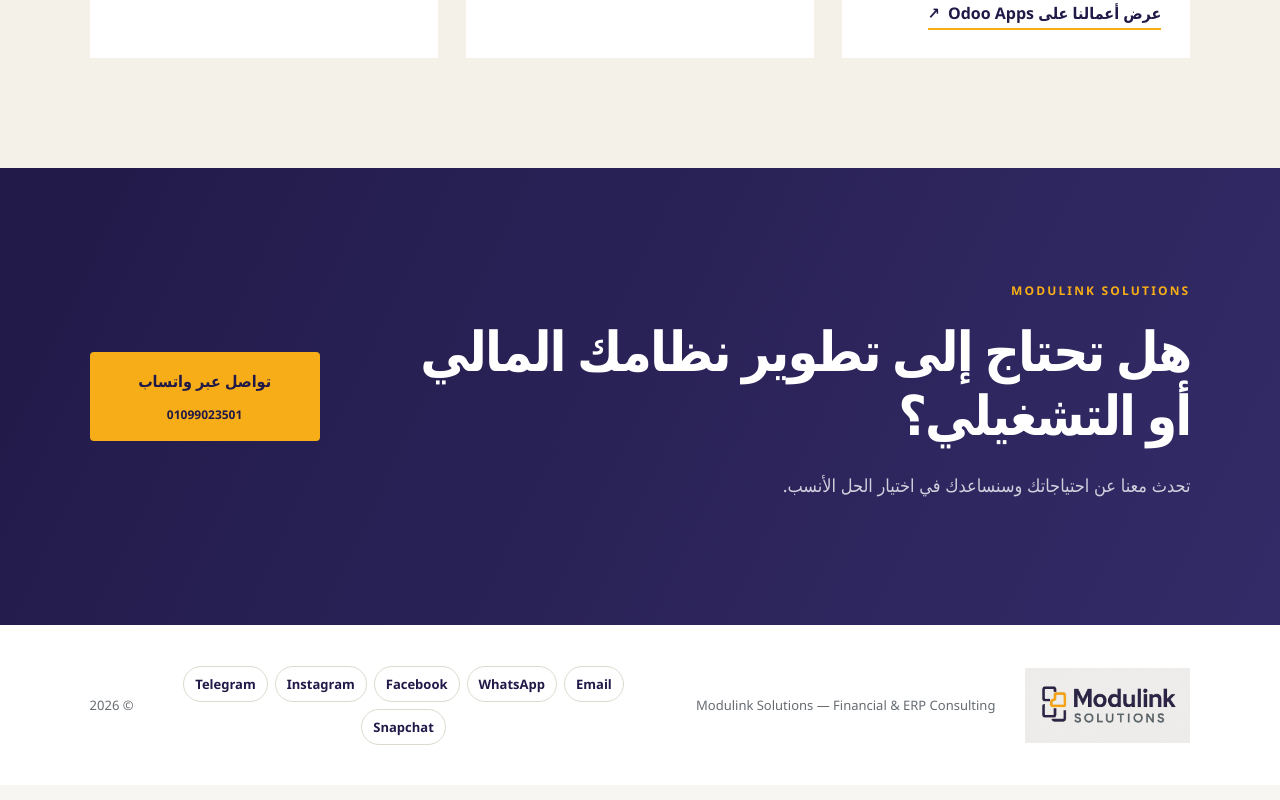
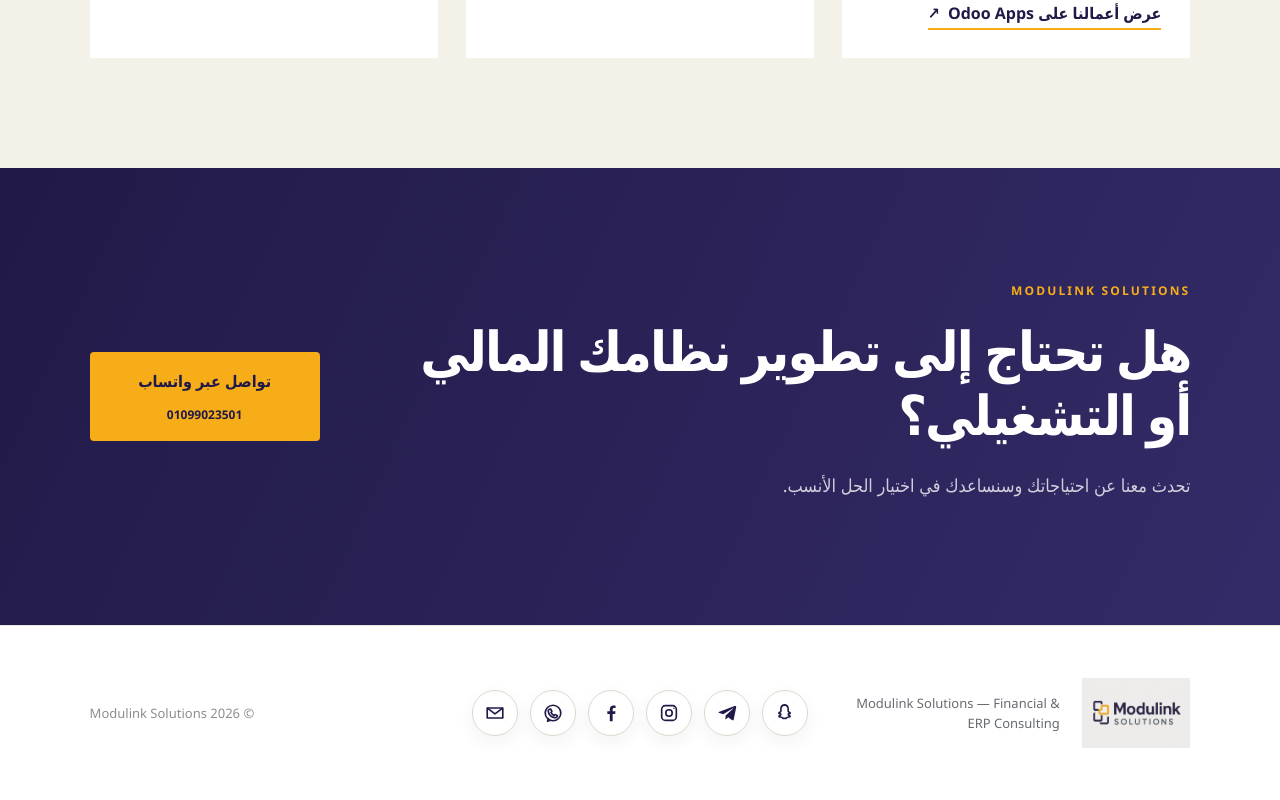
Before and after one commit to modulink-eg/modulink-website, a Next.js app: page / in a window 1280 px wide. Shown: the part 3362-4162 px from the top of the page. Built offline with nearby package versions, Linux system fonts and the light colour scheme.

Commit message:
Redesign social links with branded icons

```diff
--- a/app/globals.css
+++ b/app/globals.css
@@ -59,10 +59,13 @@ h2 { color:var(--navy); font-size:clamp(36px,4.3vw,62px); line-height:1.16; lett
 .work-art span { font-size:70px; font-weight:900; color:rgba(255,255,255,.38); }.art-1 { background:#2a2356; }.art-2 { background:#d18c08; }.art-3 { background:#58656c; }
 .cta { background:linear-gradient(115deg,#211a48,#332b67); color:#fff; display:grid; grid-template-columns:1fr auto; gap:50px; align-items:center; }
 .cta p { color:#d2cfdd; font-size:18px; }.gold { background:var(--gold); color:#211a48; flex-direction:column; padding:18px 30px; min-width:230px; }.gold span { font-size:12px; }
-footer { min-height:160px; padding:35px 7vw; display:flex; align-items:center; gap:30px; background:#fff; color:#666c72; font-size:13px; }
-footer img { width:165px; height:75px; object-fit:cover; mix-blend-mode:multiply; }footer p { margin-inline-end:auto; }
-.social-links { display:flex; flex-wrap:wrap; justify-content:center; gap:7px; max-width:480px; }
-.social-links a { color:var(--navy); text-decoration:none; font-weight:800; padding:8px 11px; border:1px solid #ddd9ce; border-radius:999px; background:#fff; transition:.2s ease; }
-.social-links a:hover { color:#fff; background:var(--navy); border-color:var(--navy); transform:translateY(-2px); }
+footer { min-height:175px; padding:36px 7vw; display:grid; grid-template-columns:minmax(260px,1fr) auto minmax(190px,1fr); align-items:center; gap:42px; background:#fff; color:#666c72; font-size:13px; border-top:1px solid #ebe7dc; }
+.footer-brand { display:flex; align-items:center; gap:22px; }.footer-brand img { width:155px; height:70px; object-fit:cover; mix-blend-mode:multiply; }.footer-brand p { max-width:260px; line-height:1.6; }
+.social-links { display:flex; align-items:center; justify-content:center; gap:12px; direction:ltr; }
+.social-links a { width:46px; height:46px; display:grid; place-items:center; color:var(--navy); text-decoration:none; border:1px solid #ded9cd; border-radius:50%; background:#fff; box-shadow:0 6px 18px rgba(33,26,72,.06); transition:.22s ease; }
+.social-links svg { width:22px; height:22px; fill:none; stroke:currentColor; stroke-width:1.8; stroke-linecap:round; stroke-linejoin:round; }.social-links .filled-icon { fill:currentColor; stroke:none; }.social-links .filled-dot { fill:currentColor; stroke:none; }
+.social-links a:hover { color:#fff; border-color:transparent; transform:translateY(-4px); box-shadow:0 10px 22px rgba(33,26,72,.18); }.social-email:hover { background:#2a2356; }.social-whatsapp:hover { background:#25d366; }.social-facebook:hover { background:#1877f2; }.social-instagram:hover { background:linear-gradient(135deg,#833ab4,#fd1d1d,#fcb045); }.social-telegram:hover { background:#229ed9; }.social-snapchat:hover { color:#111!important; background:#fffc00; }
+.footer-copyright { justify-self:end; white-space:nowrap; color:#8a8e91; }
 @media (max-width:1050px) { nav { display:none; }.hero { min-height:900px; padding-top:75px; }.hero-copy { max-width:620px; }.hero-visual { position:relative; inset:auto; width:80%; height:360px; margin:60px auto 100px; }.service-grid,.steps { grid-template-columns:repeat(2,1fr); }.work-grid { grid-template-columns:1fr; }.work-art { height:210px; } }
-@media (max-width:680px) { .topbar { height:74px; padding:0 20px; }.brand img { width:140px; height:50px; }.hero { padding:65px 22px 0; min-height:auto; background:#f8f7f2; }.hero-copy>p { font-size:16px; }.hero-visual { width:100%; height:310px; margin:48px auto 0; }.card-a { inset-inline-start:-5px; }.card-b { inset-inline-end:-5px; }.stats { position:relative; margin:0 -22px; grid-template-columns:1fr; padding:18px 22px; }.stats div { border-inline-end:0; border-bottom:1px solid #e7e3d9; }.section { padding:75px 22px; }.split,.cta { grid-template-columns:1fr; gap:20px; }.lead { margin-top:0; font-size:17px; }.service-grid,.steps { grid-template-columns:1fr; }.service-grid article { border-inline-end:0; border-bottom:1px solid #ddd9ce; min-height:260px; }.steps { gap:45px; }.cta .button { width:100%; }.work-grid { gap:18px; } footer { flex-direction:column; text-align:center; } footer p { margin:0; } }
+@media (min-width:681px) and (max-width:1050px) { footer { grid-template-columns:1fr auto; }.footer-brand { grid-column:1/-1; justify-content:center; }.footer-copyright { justify-self:start; } }
+@media (max-width:680px) { .topbar { height:74px; padding:0 20px; }.brand img { width:140px; height:50px; }.hero { padding:65px 22px 0; min-height:auto; background:#f8f7f2; }.hero-copy>p { font-size:16px; }.hero-visual { width:100%; height:310px; margin:48px auto 0; }.card-a { inset-inline-start:-5px; }.card-b { inset-inline-end:-5px; }.stats { position:relative; margin:0 -22px; grid-template-columns:1fr; padding:18px 22px; }.stats div { border-inline-end:0; border-bottom:1px solid #e7e3d9; }.section { padding:75px 22px; }.split,.cta { grid-template-columns:1fr; gap:20px; }.lead { margin-top:0; font-size:17px; }.service-grid,.steps { grid-template-columns:1fr; }.service-grid article { border-inline-end:0; border-bottom:1px solid #ddd9ce; min-height:260px; }.steps { gap:45px; }.cta .button { width:100%; }.work-grid { gap:18px; } footer { grid-template-columns:1fr; gap:28px; text-align:center; }.footer-brand { flex-direction:column; gap:8px; }.footer-brand p { margin:0; }.social-links { gap:9px; }.social-links a { width:43px; height:43px; }.footer-copyright { justify-self:center; } }
--- a/app/page.tsx
+++ b/app/page.tsx
@@ -1,6 +1,17 @@
 "use client";
 
 import { useState } from "react";
+
+function SocialIcon({ name }: { name: string }) {
+  const common = { viewBox: "0 0 24 24", "aria-hidden": true } as const;
+
+  if (name === "email") return <svg {...common}><path d="M3.5 6.5h17v11h-17z"/><path d="m4 7 8 6 8-6"/></svg>;
+  if (name === "whatsapp") return <svg {...common}><circle cx="12" cy="12" r="8.5"/><path d="M8.7 8.1c.3-.5.7-.5 1-.1l1 1.8c.2.3.1.6-.2.9l-.7.7c.7 1.5 1.8 2.6 3.3 3.3l.7-.8c.3-.3.6-.3.9-.1l1.8 1c.4.2.4.7.1 1.1-.7 1-1.7 1.4-2.9 1.2-3.6-.6-6.3-3.3-6.9-6.9-.2-.8.2-1.6.9-2.1Z"/><path d="m7 18-1 3 3.2-1"/></svg>;
+  if (name === "facebook") return <svg {...common} className="filled-icon"><path d="M13.8 21v-8h2.7l.4-3h-3.1V8.1c0-.9.3-1.5 1.6-1.5H17V4c-.7-.1-1.5-.2-2.3-.2-2.4 0-4 1.5-4 4.1V10H8v3h2.7v8h3.1Z"/></svg>;
+  if (name === "instagram") return <svg {...common}><rect x="4" y="4" width="16" height="16" rx="4"/><circle cx="12" cy="12" r="3.5"/><circle cx="17.4" cy="6.8" r=".8" className="filled-dot"/></svg>;
+  if (name === "telegram") return <svg {...common} className="filled-icon"><path d="M21 4 3.7 10.7c-1.2.5-1.2 1.1-.2 1.4l4.4 1.4L18.2 7c.5-.3.9-.1.6.2l-8.3 7.5-.3 4.4c.5 0 .7-.2 1-.5l2.1-2 4.4 3.2c.8.5 1.4.2 1.6-.8L22 6c.3-1.2-.5-1.7-1-2Z"/></svg>;
+  return <svg {...common}><path d="M12 3.2c-2.8 0-4.5 2.1-4.5 4.8 0 .7.1 1.5 0 2.2-.2.7-1.1 1.1-1.8 1.4-.5.2-.4.8.1 1 .5.2 1 .3 1.5.4.2.8-.4 1.8-1.5 2.1-.5.2-.5.8 0 1.1.8.4 1.7.4 2.5.4.6 0 .9.9 1.5 1.2.5.3 1.1-.1 1.7-.1s1.2.4 1.7.1c.6-.3.9-1.2 1.5-1.2.8 0 1.7 0 2.5-.4.5-.3.5-.9 0-1.1-1.1-.3-1.7-1.3-1.5-2.1.5-.1 1-.2 1.5-.4.5-.2.6-.8.1-1-.7-.3-1.6-.7-1.8-1.4-.1-.7 0-1.5 0-2.2 0-2.7-1.7-4.8-4.5-4.8Z"/></svg>;
+}
 
 const content = {
   ar: {
@@ -173,17 +184,19 @@ export default function Home() {
       </section>
 
       <footer>
-        <img src="/modulink-logo.jpeg" alt="Modulink Solutions" />
-        <p>{t.footer}</p>
+        <div className="footer-brand">
+          <img src="/modulink-logo.jpeg" alt="Modulink Solutions" />
+          <p>{t.footer}</p>
+        </div>
         <div className="social-links" aria-label="Social media links">
-          <a href="mailto:Modulink-eg@hotmail.com">Email</a>
-          <a href="https://wa.me/201099023501" target="_blank" rel="noreferrer">WhatsApp</a>
-          <a href="https://www.facebook.com/Mrdulink" target="_blank" rel="noreferrer">Facebook</a>
-          <a href="https://www.instagram.com/modulink1?igsh=MThkeTltZno1NW9meg==" target="_blank" rel="noreferrer">Instagram</a>
-          <a href="https://t.me/Modulinkeg" target="_blank" rel="noreferrer">Telegram</a>
-          <a href="https://www.snapchat.com/@modulink?sender_web_id=e3d9cda1-b1aa-4395-858a-cc3cb839f779&amp;device_type=desktop&amp;is_copy_url=true" target="_blank" rel="noreferrer">Snapchat</a>
+          <a className="social-email" href="mailto:Modulink-eg@hotmail.com" aria-label="Email" title="Email"><SocialIcon name="email" /></a>
+          <a className="social-whatsapp" href="https://wa.me/201099023501" target="_blank" rel="noreferrer" aria-label="WhatsApp" title="WhatsApp"><SocialIcon name="whatsapp" /></a>
+          <a className="social-facebook" href="https://www.facebook.com/Mrdulink" target="_blank" rel="noreferrer" aria-label="Facebook" title="Facebook"><SocialIcon name="facebook" /></a>
+          <a className="social-instagram" href="https://www.instagram.com/modulink1?igsh=MThkeTltZno1NW9meg==" target="_blank" rel="noreferrer" aria-label="Instagram" title="Instagram"><SocialIcon name="instagram" /></a>
+          <a className="social-telegram" href="https://t.me/Modulinkeg" target="_blank" rel="noreferrer" aria-label="Telegram" title="Telegram"><SocialIcon name="telegram" /></a>
+          <a className="social-snapchat" href="https://www.snapchat.com/@modulink?sender_web_id=e3d9cda1-b1aa-4395-858a-cc3cb839f779&amp;device_type=desktop&amp;is_copy_url=true" target="_blank" rel="noreferrer" aria-label="Snapchat" title="Snapchat"><SocialIcon name="snapchat" /></a>
         </div>
-        <span>© {new Date().getFullYear()}</span>
+        <span className="footer-copyright">© {new Date().getFullYear()} Modulink Solutions</span>
       </footer>
     </main>
   );
```
